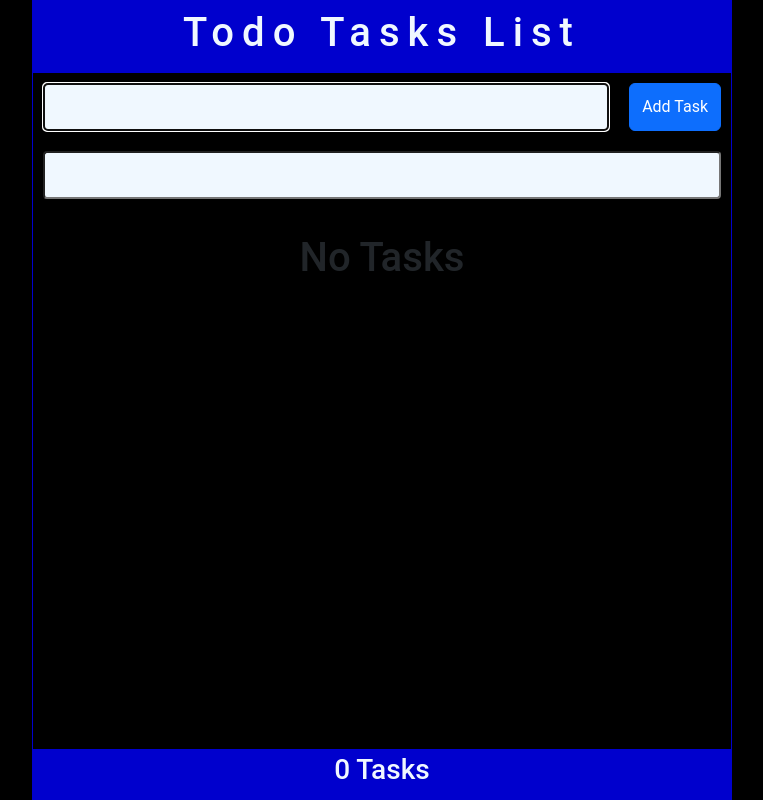
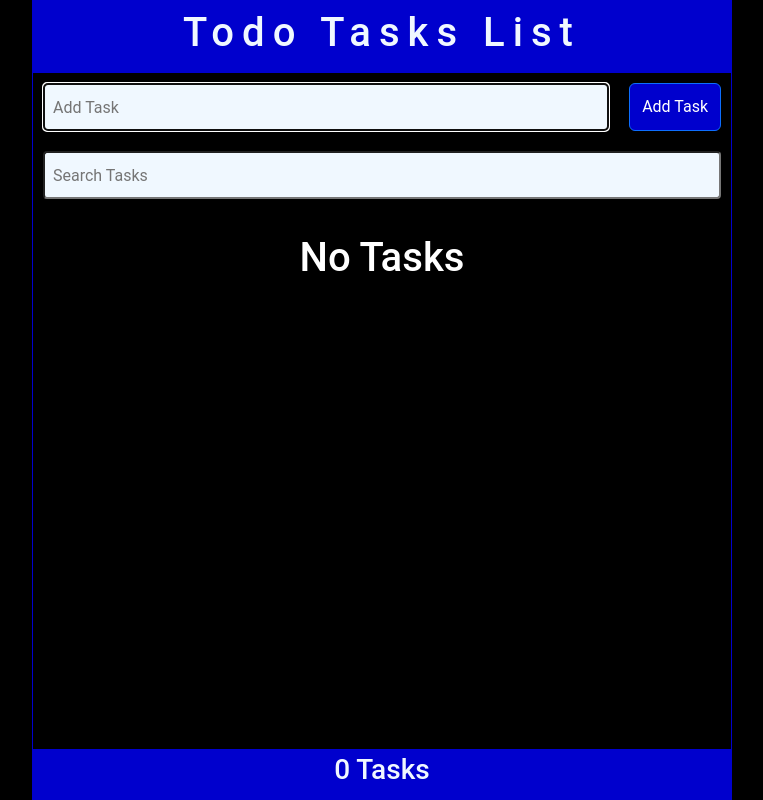
Before and after one commit to Sudheer0357/todotaskslist, a React (Vite) app: page / in a window 1280 px wide. Shown: the whole page, without its empty margins (258-1021 px from the left). Built offline with nearby package versions, Linux system fonts and the light colour scheme.

Commit message:
another minon changes

```diff
--- a/src/AddTask.jsx
+++ b/src/AddTask.jsx
@@ -11,9 +11,14 @@ const AddTask = ({ setNewTask, newTask, handleSubmit }) => {
         required
         type="text"
         value={newTask}
+        placeholder="Add Task"
         onChange={(e) => setNewTask(e.target.value)}
       />
-      <button className="btn btn-primary" onClick={() => ref.current.focus()}>
+      <button
+        className="btn btn-primary"
+        style={{ backgroundColor: "mediumblue" }}
+        onClick={() => ref.current.focus()}
+      >
         Add Task
       </button>
     </form>
--- a/src/Content.jsx
+++ b/src/Content.jsx
@@ -11,7 +11,9 @@ const Content = ({ tasks, handleCheck, handleDelete }) => {
           handleDelete={handleDelete}
         />
       ) : (
-        <h1 style={{ textAlign: "center", marginTop: "25px" }}>No Tasks</h1>
+        <h1 style={{ textAlign: "center", marginTop: "25px", color: "white" }}>
+          No Tasks
+        </h1>
       )}
     </>
   );
--- a/src/Search.jsx
+++ b/src/Search.jsx
@@ -4,7 +4,12 @@ import "./index.css";
 const Search = ({ search, handleSeach }) => {
   return (
     <form onSubmit={(e) => e.preventDefault()} className="search-form">
-      <input type="text" search={search} onChange={(e) => handleSeach(e)} />
+      <input
+        type="text"
+        placeholder="Search Tasks"
+        search={search}
+        onChange={(e) => handleSeach(e)}
+      />
     </form>
   );
 };
```
